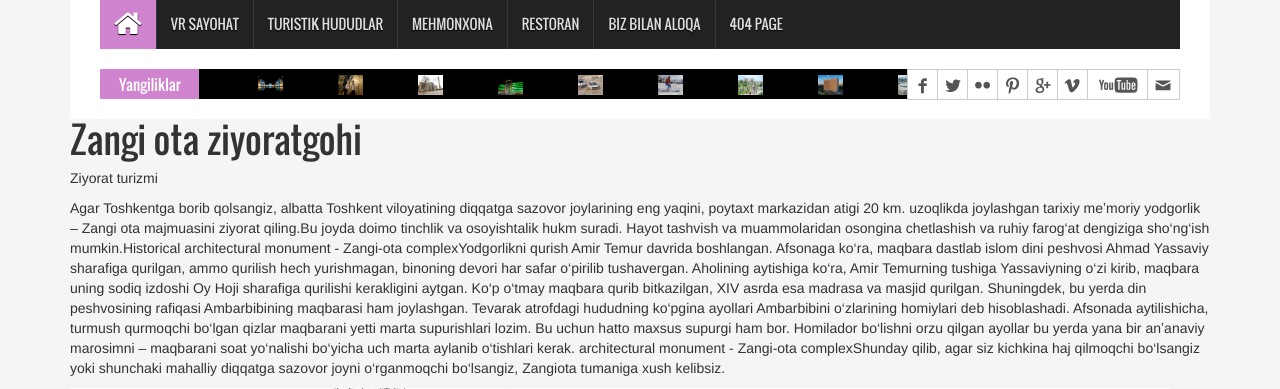
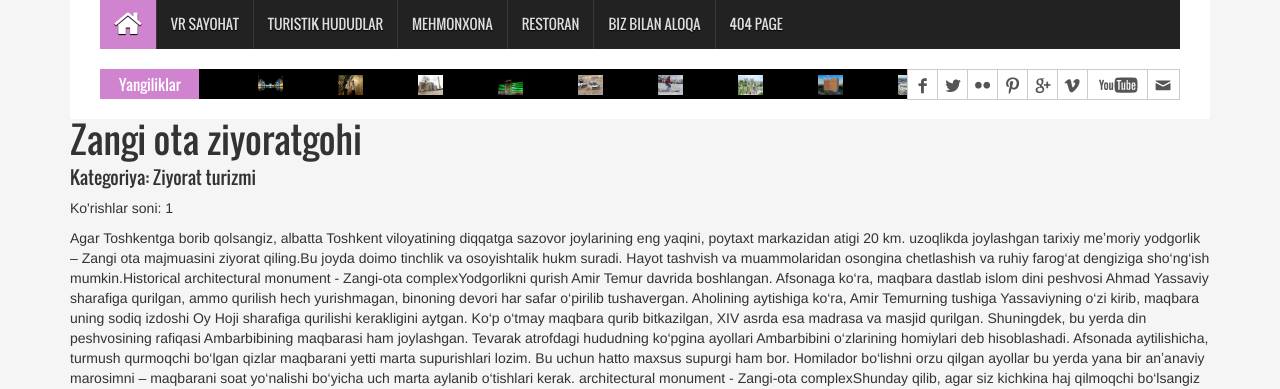
Before and after one commit to ruzikulovdev/Sayyoh-kundaligi, a Django app: a page that uses templates/obyektlar/obyekt_detail.html in a window 1280 px wide. Shown: the part 197-586 px from the top of the page. Run offline with Django 4.2, Linux system fonts and the light colour scheme; data comes from the database, SQL or seed files in the repository; both versions use the stored data as it was after the commit; some libraries are stand-ins or nearby versions.

Commit message:
korishlar soni qowildi, optimizatsiya qilindi, admin panel yangilandi

```diff
--- a/Tourism/admin.py
+++ b/Tourism/admin.py
@@ -6,7 +6,7 @@ from .models import Touristik_hudular, Category, Contact, Viloyatlar
 
 @admin.register(Touristik_hudular)
 class AdminSahifa(admin.ModelAdmin):
-    list_display = ['Mavzu', 'slug', 'category', 'yozilgan_vaqti', 'yaratilgan_vaqti', 'yangilangan_vaqti', 'status']
+    list_display = ['Mavzu', 'slug', 'category', 'yozilgan_vaqti', 'yaratilgan_vaqti', 'yangilangan_vaqti', 'status', 'korish_soni']
     list_filter = ['category', 'yaratilgan_vaqti', 'status']
     prepopulated_fields = {"slug":('Mavzu',)}
     date_hierarchy = 'yozilgan_vaqti'
--- a/Tourism/models.py
+++ b/Tourism/models.py
@@ -37,8 +37,8 @@ class Touristik_hudular(models.Model):
                               choices=Status.choices,
                               default=Status.Tekshirish
                               )
-
-    object =models.Manager()
+    korish_soni = models.IntegerField(default=0)
+    object = models.Manager()
     chiqarish = ChiqarishManager()
 
     class Meta:
--- a/Tourism/views.py
+++ b/Tourism/views.py
@@ -16,10 +16,13 @@ def obyekt_list(request):
 
 
 
-def obyekt_detail(request, obyektlar ):
+def obyekt_detail(request, obyektlar):
     obyekt_detail =get_object_or_404(Touristik_hudular, slug=obyektlar, status=Touristik_hudular.Status.Chiqarish)
+    obyekt_detail.korish_soni = obyekt_detail.korish_soni + 1
+    obyekt_detail.save()
     context = {
-        "obyekt_detail": obyekt_detail
+        "obyekt_detail": obyekt_detail,
+        "obyekt_detail.korish_soni": obyekt_detail.korish_soni
     }
     return render(request, "obyektlar/obyekt_detail.html", context=context)
 
@@ -52,7 +55,7 @@ class MehmonxonaView(ListView):
 class RestoranView(ListView):
     model = Touristik_hudular
     template_name = 'obyektlar/restoran.html'
-    context_object_name = 'restoranlar '
+    context_object_name = 'restoranlar'
 
     def get_queryset(self):
         restoran = self.model.chiqarish.all().filter(category__Nomi='Restoran')
--- a/templates/obyektlar/hudud.html
+++ b/templates/obyektlar/hudud.html
@@ -8,8 +8,10 @@
 <div class="container">
     <div class="row">
         <div class="col-sm-8">
+            <a href="{{ hudud.get_absolute_url }}">
             <img src="{{ hudud.Rasm.url }}" alt="{{ hudud.Mavzu}}" style="widt:50%">
             <h2>{{ hudud.Mavzu }}</h2>
+            </a>
         </div>
     </div>
 </div>
--- a/templates/obyektlar/obyekt_detail.html
+++ b/templates/obyektlar/obyekt_detail.html
@@ -9,7 +9,8 @@
 <!--</head>-->
 <!--<body>-->
 <h1>{{ obyekt_detail.Mavzu }} </h1>
-<p>{{ obyekt_detail.category }}</p>
+<h4>Kategoriya: {{ obyekt_detail.category }}</h4>
+<p>Ko'rishlar soni: {{ obyekt_detail.korish_soni }}</p>
 <p>{{ obyekt_detail.Matn }}</p>
 <img src="{{ obyekt_detail.Rasm.url }}">
 <hr>
```
Also changed, not shown: templates/obyektlar/restoran.html (+18 -9 lines), Tourism/migrations/0009_touristik_hudular_korish_soni.py (added), db.sqlite3, media/hududlar/rasmlar/IMG_20230309_131715.png (added).
